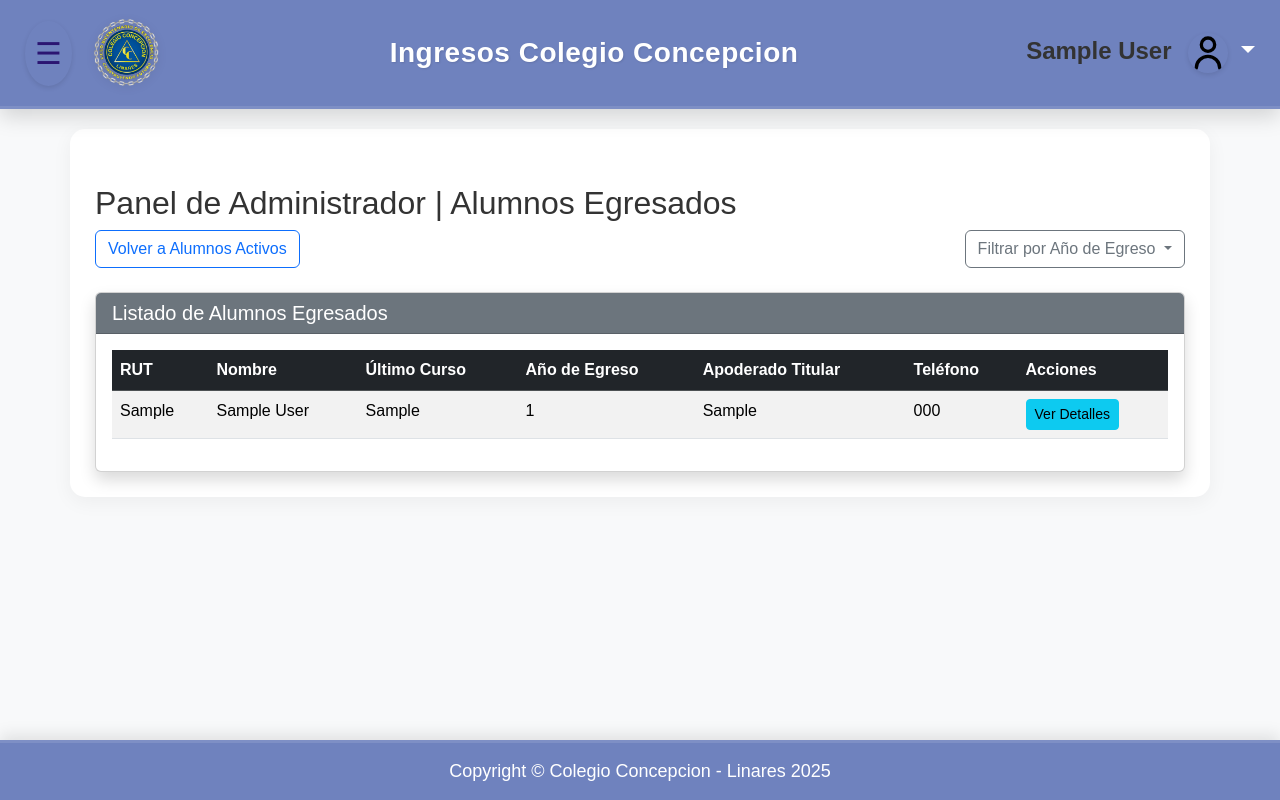
After one commit to Nordic2025/Sistema_CCL, a Django app: page /Modulo_admin/alumnos-egresados/ in a window 1280 px wide. The commit adds this page. Run offline with Django 4.2, Linux system fonts and the light colour scheme; a user stored in the database is signed in; tables that the repository leaves empty hold one stand-in row (values such as "Sample post"); some libraries are stand-ins or nearby versions.

Commit message:
Boton pasar al siguiente curso listo y tabla egresados

```diff
--- /dev/null
+++ b/Sistema_permisos/Modulo_admin/templates/alumnos_folder/estudiantes_folder/alumnos_egresados.html
@@ -0,0 +1,145 @@
+{% extends 'base_admin.html' %}
+
+{% load static %}
+
+{% block title %}Alumnos Egresados{% endblock %}
+
+{% block content %}
+<div class="container main-content">
+  <h1 style="margin-top: 30px; font-size: 2rem;">Panel de Administrador | Alumnos Egresados</h1>
+
+  <div class="row mb-4">
+    <div class="col-md-6">
+      <a href="{% url 'Modulo_admin:alumnos' %}" class="btn btn-outline-primary">
+        <i class="fas fa-arrow-left"></i> Volver a Alumnos Activos
+      </a>
+    </div>
+    <div class="col-md-6 text-end">
+      <div class="btn-group">
+        <button type="button" class="btn btn-outline-secondary dropdown-toggle" data-bs-toggle="dropdown" aria-expanded="false">
+          Filtrar por Año de Egreso
+        </button>
+        <ul class="dropdown-menu dropdown-menu-end">
+          <li><a class="dropdown-item" href="{% url 'Modulo_admin:alumnos_egresados' %}">Todos los años</a></li>
+          <li><hr class="dropdown-divider"></li>
+          {% for año in años_egreso %}
+            <li><a class="dropdown-item" href="{% url 'Modulo_admin:alumnos_egresados' %}?año={{ año }}">{{ año }}</a></li>
+          {% endfor %}
+        </ul>
+      </div>
+    </div>
+  </div>
+
+  <div class="card shadow">
+    <div class="card-header bg-secondary text-white">
+      <h5 class="mb-0">Listado de Alumnos Egresados</h5>
+    </div>
+    <div class="card-body">
+      <div class="table-responsive">
+        <table class="table table-striped table-hover">
+          <thead class="table-dark">
+            <tr>
+              <th>RUT</th>
+              <th>Nombre</th>
+              <th>Último Curso</th>
+              <th>Año de Egreso</th>
+              <th>Apoderado Titular</th>
+              <th>Teléfono</th>
+              <th>Acciones</th>
+            </tr>
+          </thead>
+          <tbody>
+            {% for egresado in egresados %}
+            <tr>
+              <td>{{ egresado.rut }}</td>
+              <td>{{ egresado.nombre }}</td>
+              <td>{{ egresado.ultimo_curso }}</td>
+              <td>{{ egresado.año_egreso }}</td>
+              <td>{{ egresado.apoderado_titular }}</td>
+              <td>{{ egresado.telefono_apoderadoT }}</td>
+              <td>
+                <button type="button" class="btn btn-sm btn-info" data-bs-toggle="modal" data-bs-target="#detalleEgresadoModal{{ egresado.id }}">
+                  <i class="fas fa-eye"></i> Ver Detalles
+                </button>
+              </td>
+            </tr>
+
+            <!-- Modal de Detalles -->
+            <div class="modal fade" id="detalleEgresadoModal{{ egresado.id }}" tabindex="-1" aria-labelledby="detalleEgresadoModalLabel{{ egresado.id }}" aria-hidden="true">
+              <div class="modal-dialog modal-lg">
+                <div class="modal-content">
+                  <div class="modal-header bg-info text-white">
+                    <h5 class="modal-title" id="detalleEgresadoModalLabel{{ egresado.id }}">Detalles del Alumno Egresado</h5>
+                    <button type="button" class="btn-close" data-bs-dismiss="modal" aria-label="Close"></button>
+                  </div>
+                  <div class="modal-body">
+                    <div class="row">
+                      <div class="col-md-6">
+                        <h6 class="border-bottom pb-2">Información del Alumno</h6>
+                        <p><strong>RUT:</strong> {{ egresado.rut }}</p>
+                        <p><strong>Nombre:</strong> {{ egresado.nombre }}</p>
+                        <p><strong>Último Curso:</strong> {{ egresado.ultimo_curso }}</p>
+                        <p><strong>Año de Egreso:</strong> {{ egresado.año_egreso }}</p>
+                      </div>
+                      <div class="col-md-6">
+                        <h6 class="border-bottom pb-2">Apoderado Titular</h6>
+                        <p><strong>Nombre:</strong> {{ egresado.apoderado_titular }}</p>
+                        <p><strong>RUT:</strong> {{ egresado.rut_apoderadoT }}</p>
+                        <p><strong>Teléfono:</strong> {{ egresado.telefono_apoderadoT }}</p>
+                      </div>
+                    </div>
+
+                    <div class="row mt-3">
+                      <div class="col-md-6">
+                        <h6 class="border-bottom pb-2">Apoderado Suplente</h6>
+                        {% if egresado.apoderado_suplente %}
+                          <p><strong>Nombre:</strong> {{ egresado.apoderado_suplente }}</p>
+                          <p><strong>RUT:</strong> {{ egresado.rut_apoderadoS }}</p>
+                          <p><strong>Teléfono:</strong> {{ egresado.telefono_apoderadoS }}</p>
+                        {% else %}
+                          <p class="text-muted">No registrado</p>
+                        {% endif %}
+                      </div>
+                      <div class="col-md-6">
+                        <h6 class="border-bottom pb-2">Familiar 1</h6>
+                        {% if egresado.familiar_1 %}
+                          <p><strong>Nombre:</strong> {{ egresado.familiar_1 }}</p>
+                          <p><strong>RUT:</strong> {{ egresado.rut_familiar_1 }}</p>
+                          <p><strong>Relación:</strong> {{ egresado.familiar_1_relacion }}</p>
+                          <p><strong>Teléfono:</strong> {{ egresado.familiar_1_telefono }}</p>
+                        {% else %}
+                          <p class="text-muted">No registrado</p>
+                        {% endif %}
+                      </div>
+                    </div>
+
+                    {% if egresado.familiar_2 %}
+                    <div class="row mt-3">
+                      <div class="col-md-6">
+                        <h6 class="border-bottom pb-2">Familiar 2</h6>
+                        <p><strong>Nombre:</strong> {{ egresado.familiar_2 }}</p>
+                        <p><strong>RUT:</strong> {{ egresado.rut_familiar_2 }}</p>
+                        <p><strong>Relación:</strong> {{ egresado.familiar_2_relacion }}</p>
+                        <p><strong>Teléfono:</strong> {{ egresado.familiar_2_telefono }}</p>
+                      </div>
+                    </div>
+                    {% endif %}
+                  </div>
+                  <div class="modal-footer">
+                    <button type="button" class="btn btn-secondary" data-bs-dismiss="modal">Cerrar</button>
+                  </div>
+                </div>
+              </div>
+            </div>
+            {% empty %}
+            <tr>
+              <td colspan="7" class="text-center">No hay alumnos egresados registrados</td>
+            </tr>
+            {% endfor %}
+          </tbody>
+        </table>
+      </div>
+    </div>
+  </div>
+</div>
+{% endblock %}
--- a/Sistema_permisos/Modulo_admin/templates/base_admin.html
+++ b/Sistema_permisos/Modulo_admin/templates/base_admin.html
@@ -146,7 +146,7 @@
                 <a href="{% url 'Modulo_admin:retiros' %}"><img src="{% static "icon/retiros.svg" %}" alt="Logo de Tabla" class="menu_icono">Retiros</a>
                 <a href="{% url 'Modulo_admin:justificaciones' %}"><img src="{% static "icon/justificativo.svg" %}" alt="Logo de Tabla" class="menu_icono">Justificativos</a>
                 <a href="{% url 'Modulo_admin:alumnos' %}"><img src="{% static "icon/alumnos.svg" %}" alt="Logo de Tabla" class="menu_icono">Alumnos</a>
-                <a href="#"><img src="{% static "icon/alumno_egresado.svg" %}" alt="Logo de Tabla" class="menu_icono">Egresados</a>
+                <a href="{% url 'Modulo_admin:alumnos_egresados' %}"><img src="{% static "icon/alumno_egresado.svg" %}" alt="Logo de Tabla" class="menu_icono">Egresados</a>
                 <a href="{% url 'Modulo_admin:cursos'%}"><img src="{% static "icon/cursos.svg" %}" alt="Logo de Tabla" class="menu_icono">Cursos</a>
                 <a href="{% url 'Modulo_admin:inspectores'%}"><img src="{% static "icon/inspector.svg" %}" alt="Logo de Tabla" class="menu_icono">Inspectores</a>
             </div>
--- a/Sistema_permisos/Modulo_admin/urls.py
+++ b/Sistema_permisos/Modulo_admin/urls.py
@@ -58,16 +58,6 @@ urlpatterns = [
     path('justificaciones/', views.justificativos_view, name='justificaciones'),
     path('grafico_alumnos/', views.grafico_alumnos_view, name='grafico_alumnos'),
 
-
-
-
-
-
-
-
-
-
-
-
-
+    path('promocion-anual/', views.promocion_anual_view, name='promocion_anual'),
+    path('alumnos-egresados/', views.alumnos_egresados_view, name='alumnos_egresados'),
 ]
--- a/Sistema_permisos/Modulo_admin/views.py
+++ b/Sistema_permisos/Modulo_admin/views.py
@@ -3,7 +3,7 @@ from django.contrib.auth.decorators import login_required
 from django.contrib.auth import authenticate, login, logout
 from django.contrib import messages
 from .forms import AdministradorForm, AdministradorEditForm , AreasForm, CambiarPasswordForm, CursoForm, AlumnoForm, FamiliarForm, InspectorForm
-from .models import Administrador, Areas, Curso, Alumno, Inspector
+from .models import Administrador, Areas, Curso, Alumno, Inspector, AlumnoEgresado
 from Modulo_funcionarios.models import RegistroSalida
 from datetime import datetime, timedelta
 from django.utils import timezone
@@ -11,6 +11,7 @@ from django.db.models import Q
 from django.contrib.auth.models import User
 from functools import wraps
 from django.db import transaction
+import re
 
 
 # Decorador para verificar si el usuario es staff
@@ -742,3 +743,178 @@ def justificativos_view(request):
 @login_required(login_url='Modulo_admin:login_admin')
 def grafico_alumnos_view(request):
     return render(request, 'alumnos_folder/grafico_folder/grafico.html')
+
+
+# BOTON ABANZAR DE AÑO
+def promocion_anual_view(request):
+    """Vista para realizar la promoción anual de todos los alumnos."""
+    if request.method != 'POST':
+        messages.error(request, 'Método no permitido')
+        return redirect('Modulo_admin:alumnos')
+
+    try:
+        with transaction.atomic():  # Usar transacción para asegurar integridad
+            # 1. Obtener todos los alumnos agrupados por curso
+            cursos = Curso.objects.all()
+            año_actual = datetime.now().year
+
+            # 2. Procesar cada curso
+            for curso in cursos:
+                alumnos_curso = Alumno.objects.filter(curso=curso)
+
+                # Extraer información del nombre del curso
+                curso_info = curso.nombre.strip()
+
+                # Detectar si es Pre-Kinder, Kinder, Básica o Media
+                if "Pre-Kinder" in curso_info:
+                    # Pre-Kinder a Kinder
+                    nuevo_nivel = "Kinder"
+                    letra = re.search(r'[A-Z]$', curso_info)
+                    letra = letra.group(0) if letra else ""
+                    nuevo_nombre = f"{nuevo_nivel} {letra}".strip()
+
+                    # Buscar o crear el nuevo curso
+                    nuevo_curso, created = Curso.objects.get_or_create(
+                        nombre=nuevo_nombre,
+                        nivel="Pre-basica"  # Mantener en pre-básica
+                    )
+
+                    # Actualizar alumnos
+                    for alumno in alumnos_curso:
+                        alumno.curso = nuevo_curso
+                        alumno.save()
+
+                elif "Kinder" in curso_info:
+                    # Kinder a 1° Básico
+                    nuevo_nivel = "1° Básico"
+                    letra = re.search(r'[A-Z]$', curso_info)
+                    letra = letra.group(0) if letra else ""
+                    nuevo_nombre = f"{nuevo_nivel} {letra}".strip()
+
+                    # Buscar o crear el nuevo curso
+                    nuevo_curso, created = Curso.objects.get_or_create(
+                        nombre=nuevo_nombre,
+                        nivel="Basica"  # Cambiar a básica
+                    )
+
+                    # Actualizar alumnos
+                    for alumno in alumnos_curso:
+                        alumno.curso = nuevo_curso
+                        alumno.save()
+
+                elif "Básico" in curso_info or "Basico" in curso_info:
+                    # Extraer el número de básico
+                    match = re.search(r'(\d+)°?\s*[Bb][aá]sico', curso_info)
+                    if match:
+                        nivel_actual = int(match.group(1))
+                        letra = re.search(r'[A-Z]$', curso_info)
+                        letra = letra.group(0) if letra else ""
+
+                        if nivel_actual < 8:
+                            # 1°-7° Básico pasan al siguiente básico
+                            nuevo_nivel = f"{nivel_actual + 1}° Básico"
+                            nuevo_nombre = f"{nuevo_nivel} {letra}".strip()
+
+                            # Buscar o crear el nuevo curso
+                            nuevo_curso, created = Curso.objects.get_or_create(
+                                nombre=nuevo_nombre,
+                                nivel="Basica"
+                            )
+
+                            # Actualizar alumnos
+                            for alumno in alumnos_curso:
+                                alumno.curso = nuevo_curso
+                                alumno.save()
+
+                        elif nivel_actual == 8:
+                            # 8° Básico pasa a 1° Medio
+                            nuevo_nivel = "1° Medio"
+                            nuevo_nombre = f"{nuevo_nivel} {letra}".strip()
+
+                            # Buscar o crear el nuevo curso
+                            nuevo_curso, created = Curso.objects.get_or_create(
+                                nombre=nuevo_nombre,
+                                nivel="Media"
+                            )
+
+                            # Actualizar alumnos
+                            for alumno in alumnos_curso:
+                                alumno.curso = nuevo_curso
+                                alumno.save()
+
+                elif "Medio" in curso_info:
+                    # Extraer el número de medio
+                    match = re.search(r'(\d+)°?\s*[Mm]edio', curso_info)
+                    if match:
+                        nivel_actual = int(match.group(1))
+                        letra = re.search(r'[A-Z]$', curso_info)
+                        letra = letra.group(0) if letra else ""
+
+                        if nivel_actual < 4:
+                            # 1°-3° Medio pasan al siguiente medio
+                            nuevo_nivel = f"{nivel_actual + 1}° Medio"
+                            nuevo_nombre = f"{nuevo_nivel} {letra}".strip()
+
+                            # Buscar o crear el nuevo curso
+                            nuevo_curso, created = Curso.objects.get_or_create(
+                                nombre=nuevo_nombre,
+                                nivel="Media"
+                            )
+
+                            # Actualizar alumnos
+                            for alumno in alumnos_curso:
+                                alumno.curso = nuevo_curso
+                                alumno.save()
+
+                        elif nivel_actual == 4:
+                            # 4° Medio pasa a Egresados
+                            for alumno in alumnos_curso:
+                                # Crear registro de alumno egresado
+                                AlumnoEgresado.objects.create(
+                                    rut=alumno.rut,
+                                    nombre=alumno.nombre,
+                                    ultimo_curso=curso.nombre,
+                                    apoderado_titular=alumno.apoderado_titular,
+                                    rut_apoderadoT=alumno.rut_apoderadoT,
+                                    telefono_apoderadoT=alumno.telefono_apoderadoT,
+                                    apoderado_suplente=alumno.apoderado_suplente,
+                                    rut_apoderadoS=alumno.rut_apoderadoS,
+                                    telefono_apoderadoS=alumno.telefono_apoderadoS,
+                                    familiar_1=alumno.familiar_1,
+                                    familiar_1_relacion=alumno.familiar_1_relacion,
+                                    familiar_1_telefono=alumno.familiar_1_telefono,
+                                    rut_familiar_1=alumno.rut_familiar_1,
+                                    familiar_2=alumno.familiar_2,
+                                    familiar_2_relacion=alumno.familiar_2_relacion,
+                                    familiar_2_telefono=alumno.familiar_2_telefono,
+                                    rut_familiar_2=alumno.rut_familiar_2,
+                                    año_egreso=año_actual
+                                )
+
+                                # Eliminar el alumno de la tabla de alumnos activos
+                                alumno.delete()
+
+            # Registrar la acción en el log
+            messages.success(request, f'Promoción anual completada exitosamente. Los alumnos han sido promovidos al siguiente año académico.')
+            return redirect('Modulo_admin:alumnos')
+
+    except Exception as e:
+        messages.error(request, f'Error al realizar la promoción anual: {str(e)}')
+        return redirect('Modulo_admin:alumnos')
+
+
+@login_required(login_url='Modulo_admin:login_admin')
+@staff_required
+def alumnos_egresados_view(request):
+    """Vista para mostrar la lista de alumnos egresados."""
+    egresados = AlumnoEgresado.objects.all()
+
+    # Agrupar por año de egreso
+    años_egreso = AlumnoEgresado.objects.values_list('año_egreso', flat=True).distinct().order_by('-año_egreso')
+
+    context = {
+        'egresados': egresados,
+        'años_egreso': años_egreso
+    }
+
+    return render(request, 'alumnos_folder/estudiantes_folder/alumnos_egresados.html', context)
```
Also changed, not shown: Sistema_permisos/Modulo_admin/models.py (+32 -0 lines), Sistema_permisos/Modulo_admin/templates/alumnos_folder/estudiantes_folder/tabla_estudiantes.html (+103 -0 lines), Sistema_permisos/Modulo_admin/templates/login.html (+30 -0 lines), Sistema_permisos/Modulo_admin/migrations/0018_alumnoegresado.py (added).
